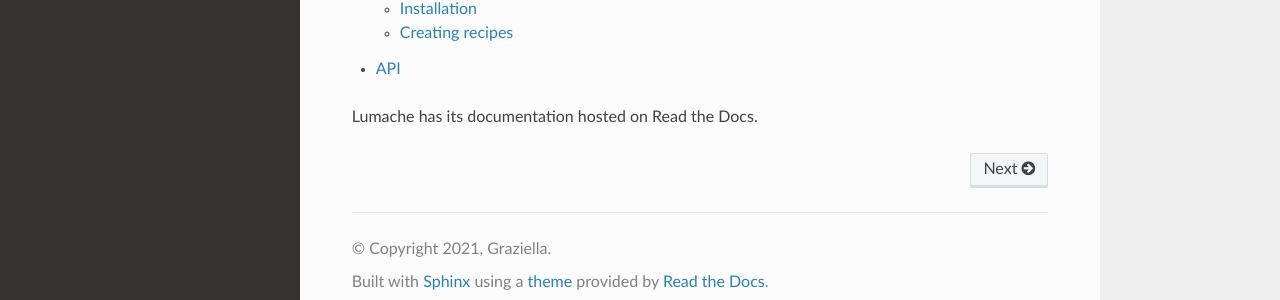
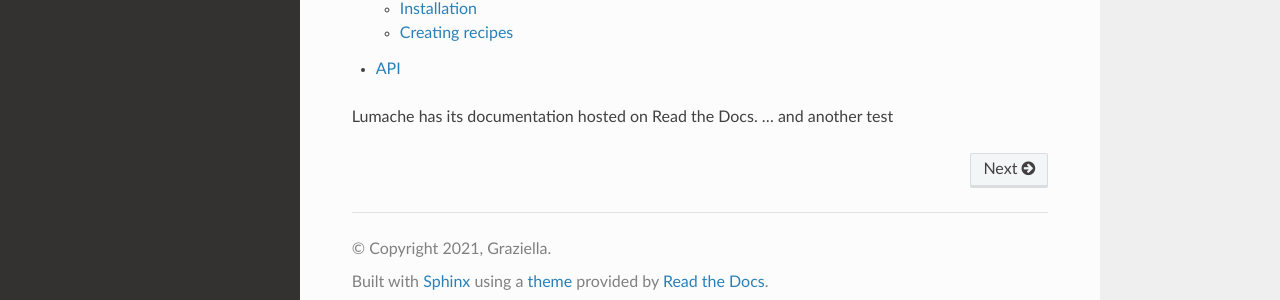
Before and after one commit to ClimberMel/rtd-tutorial, a Sphinx documentation site: the page built from docs/source/index.rst, in a window 1280 px wide. Shown: the part 500-800 px from the top of the page. Built offline with Sphinx 7.4.7 and the Read the Docs theme 2.0.0, drawn with Linux system fonts in a browser that asks for light colours.

Commit message:
Update index.rst
This time add branch then do PR

```diff
--- a/docs/source/index.rst
+++ b/docs/source/index.rst
@@ -21,3 +21,4 @@ Contents
    usage
    api
 Lumache has its documentation hosted on Read the Docs.
+... and another test
```
